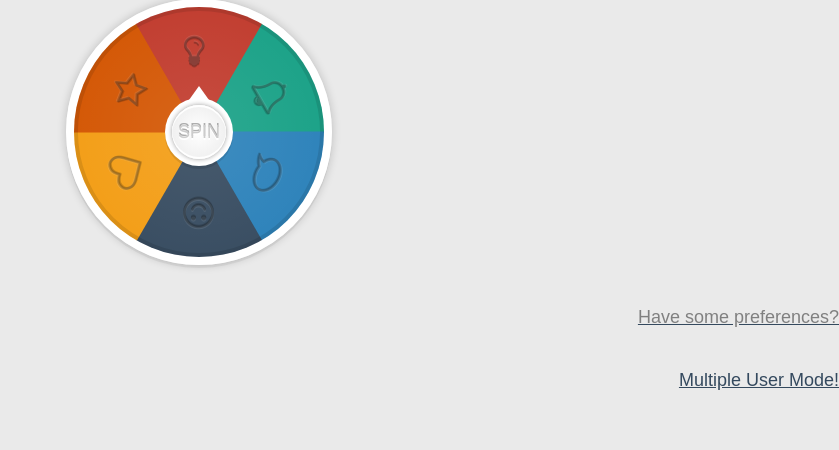
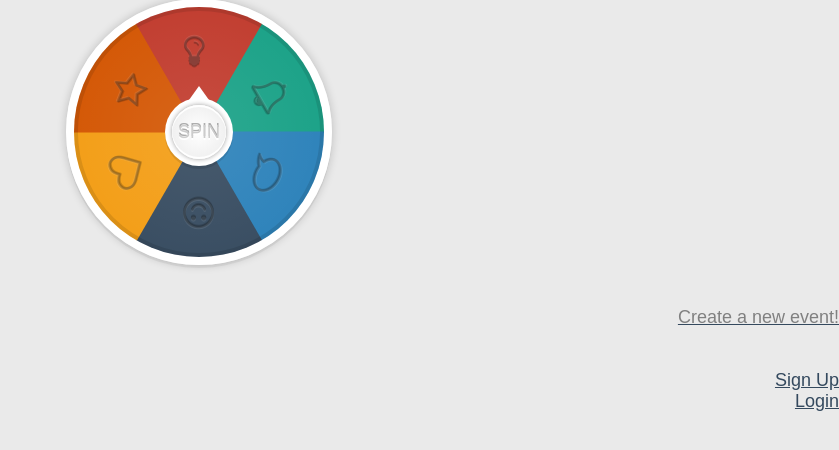
Before and after one commit to reneethepooh/Food-Spin, a Django app: page /spin in a window 1280 px wide. Shown: the part 72-522 px from the top of the page, without its empty margins (441-1280 px from the left). Run offline with Django 3.2, Linux system fonts and the light colour scheme; some libraries are stand-ins or nearby versions.

Commit message:
update html

```diff
--- a/food_spin/app/templates/spin.html
+++ b/food_spin/app/templates/spin.html
@@ -44,9 +44,10 @@
   <script src='https://cdnjs.cloudflare.com/ajax/libs/jquery/2.1.3/jquery.min.js'></script><script  src="../static/js/spinscript.js"></script>
 
 </br></br>
-<div align = "right"><a href = "pref"><p style="color:grey;">Have some preferences?</p></a></div>
+<div align = "right"><a href = "pref"><p style="color:grey;">Create a new event!</p></a></div>
 </br></br>
-<div align = "right"><a href = "signup">Multiple User Mode!</a></div>
+<div align = "right"><a href = "signup">Sign Up</a></div>
+<div align = "right"><a href = "login">Login</a></div>
 
 </body>
 </html>
```
